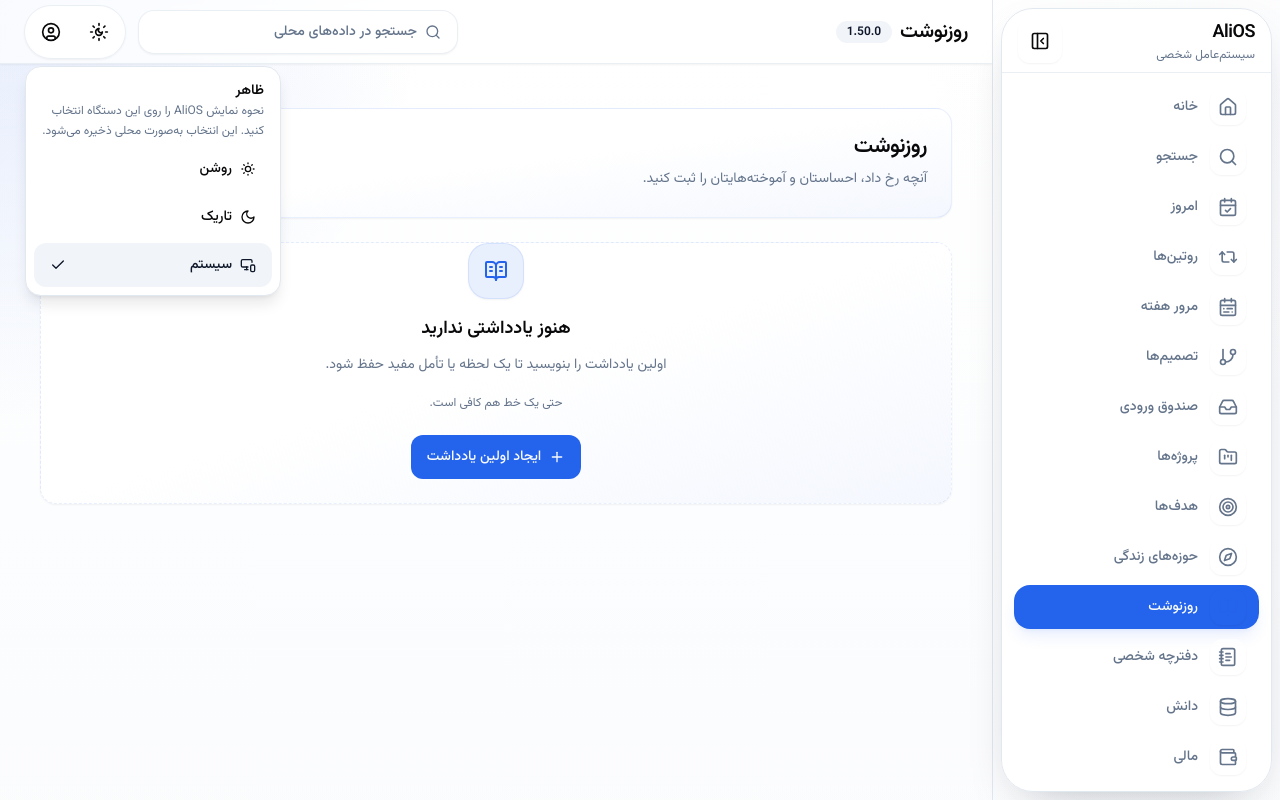
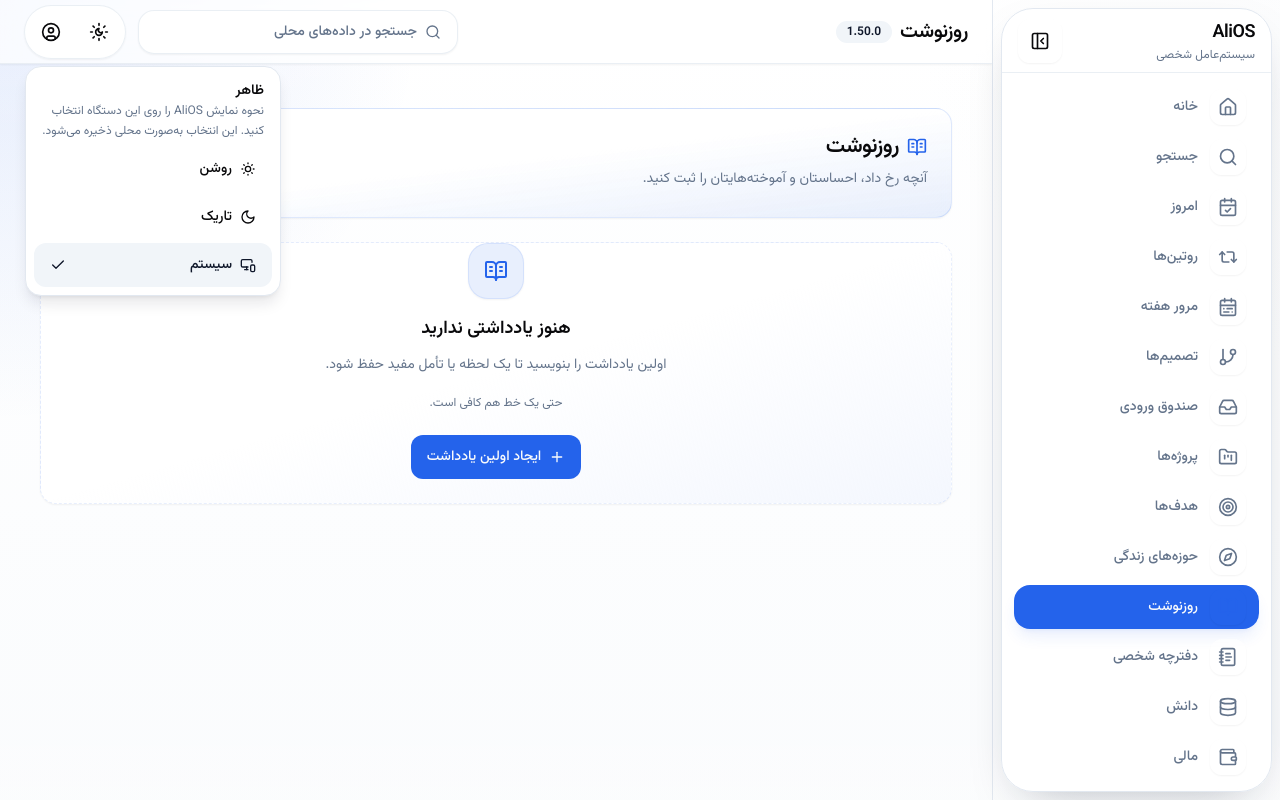
Before and after one commit to alikhani98/alios, a React (Vite) app: page /#/journal in a window 1280 px wide. Both pictures are taken after a click on the button 99 px from the left and 31 px from the top of the page. Built offline with nearby package versions, Linux system fonts and the light colour scheme.

Commit message:
feat(ui): align knowledge and settings entry surfaces

```diff
--- a/src/features/journal/pages/JournalPage.tsx
+++ b/src/features/journal/pages/JournalPage.tsx
@@ -147,9 +147,10 @@ export function JournalPage() {
 
   return (
     <section className="alios-page space-y-6">
-      <PremiumCard>
+      <PremiumCard className="border-primary/15 bg-primary/5">
         <CardContent className="flex flex-col gap-4 p-5 sm:flex-row sm:items-center sm:justify-between sm:p-6">
           <SectionHeader
+            icon={<BookOpenText className="h-5 w-5" />}
             title={t("journal.title")}
             description={t("journal.description")}
           />
--- a/src/features/knowledge/pages/KnowledgePage.tsx
+++ b/src/features/knowledge/pages/KnowledgePage.tsx
@@ -178,9 +178,10 @@ export function KnowledgePage() {
 
   return (
     <section className="alios-page space-y-6">
-      <PremiumCard>
+      <PremiumCard className="border-primary/15 bg-primary/5">
         <CardContent className="flex flex-col gap-4 p-5 sm:flex-row sm:items-center sm:justify-between sm:p-6">
           <SectionHeader
+            icon={<BookOpen className="h-5 w-5" />}
             title={t("knowledge.title")}
             description={t("knowledge.description")}
           />
--- a/src/features/settings/pages/SettingsPage.tsx
+++ b/src/features/settings/pages/SettingsPage.tsx
@@ -226,9 +226,10 @@ export function SettingsPage() {
 
   return (
     <section className="alios-page space-y-6">
-      <PremiumCard>
+      <PremiumCard className="border-primary/15 bg-primary/5">
         <CardContent className="p-5 sm:p-6">
           <SectionHeader
+            icon={<SlidersHorizontal className="h-5 w-5" />}
             title={t("settings.title")}
             description={t("settings.description")}
           />
```
Also changed, not shown: 6 other files (tests, documents, lock files or other folders).
